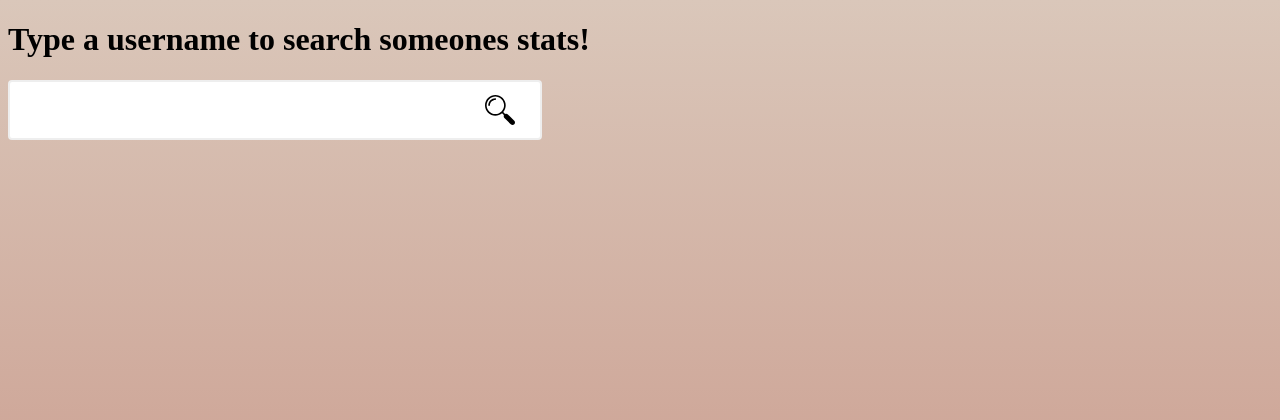
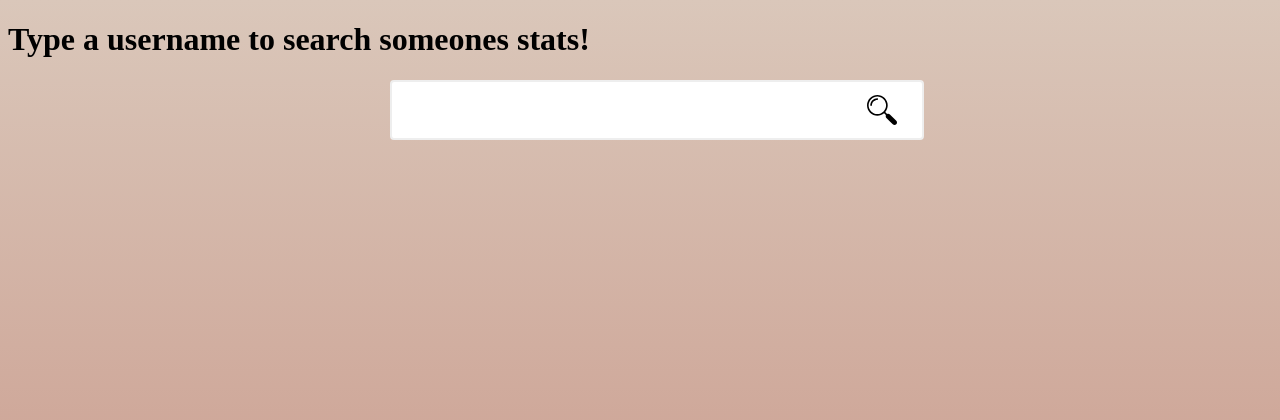
Before and after one commit to radekaadek/szukaj-id, a Flask app: page / in a window 1280 px wide. Shown: the top 420 px of the page. Run offline with Flask 2, Linux system fonts and the light colour scheme; parts of the project's set-up code (start-up, migrations or seed data) failed here and were passed over.

Commit message:
should work

```diff
--- a/static/new_common.css
+++ b/static/new_common.css
@@ -3,7 +3,7 @@ html {
     min-height: 100%;
 }
 
-.type-3-container {
+#centerContainer {
     margin-top: 20px;
     margin-right: auto;
     margin-bottom: 0;
@@ -27,9 +27,9 @@ html {
     width: 500px;
     padding: 15px;
     cursor: auto;
-  }
+}
 
-#GitHubLink{
+#githubLink {
     background-image: url(../static/github.svg);
     height: 50px;
     width: 50px;
@@ -45,7 +45,7 @@ html {
     display: inline-block;
 }
 
-.avatarBorder{
+.avatarBorder {
     border: solid 5px;
 }
 
--- a/templates/new_home.html
+++ b/templates/new_home.html
@@ -2,9 +2,9 @@
 {% block content %}
 <title>Search your username!</title>
 <body>
-    <a id="GitHubLink" href="https://github.com/"></a>
+    <a id="githubLink" href="https://github.com/"></a>
     <h1>Type a username to search someones stats!</h1>
-    <input type="text" id="poleTxt"></input>
+    <div id="centerContainer"><input type="text" id="poleTxt"></input><div>
 <h1>{{zwrot}}</h1>
 </body>
 {% endblock %}
```
